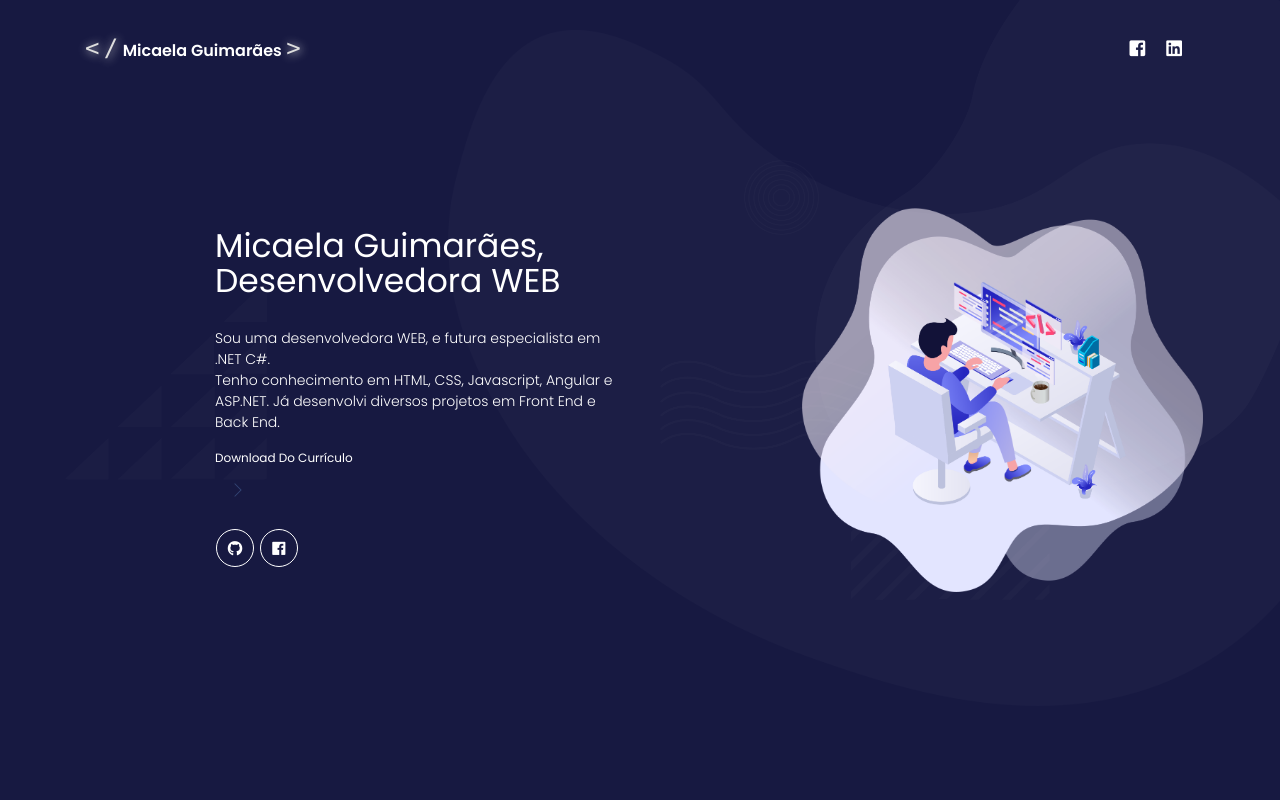
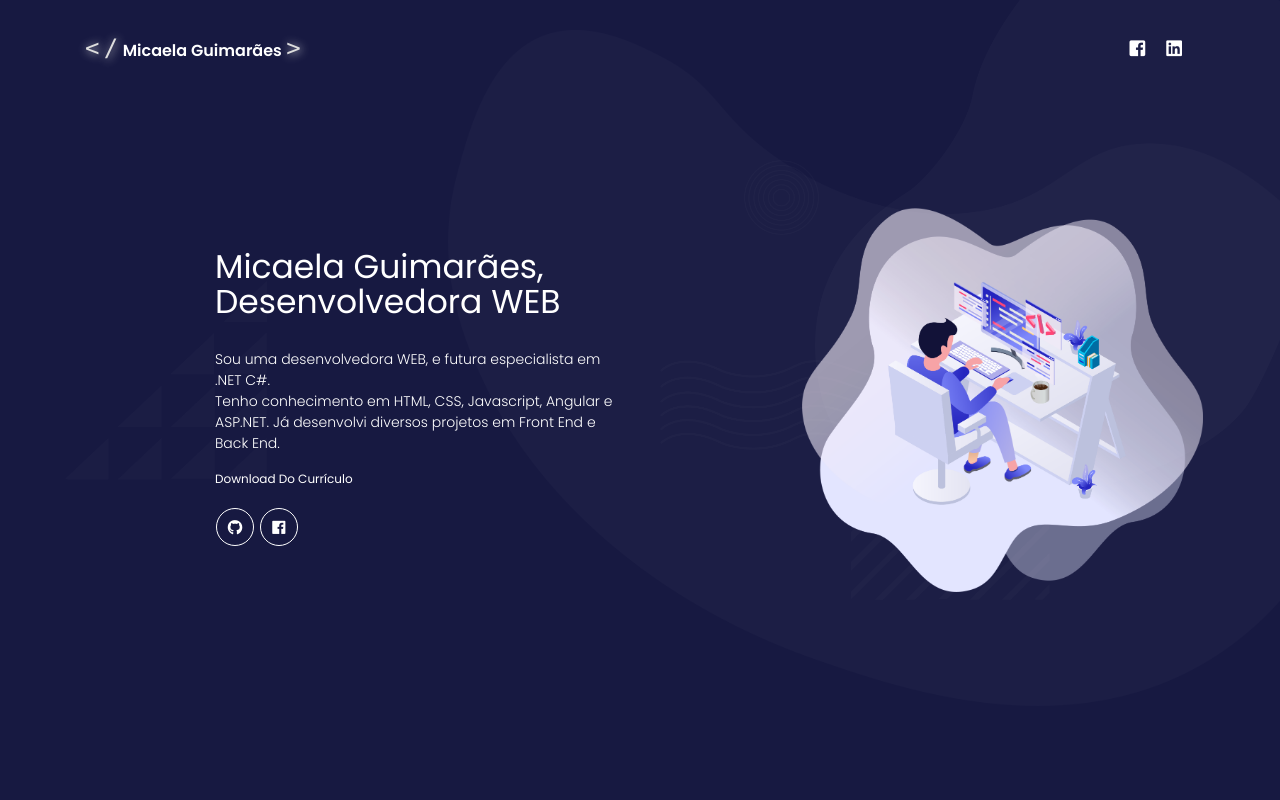
Before and after one commit to MicaelaGuimaraes/portifolio-micaela-boostrap, a website: page index.html in a window 1280 px wide. Shown: the top 800 px of the page. Drawn offline with Linux system fonts and the light colour scheme.

Commit message:
commit para ajustar Index

```diff
--- a/index.html
+++ b/index.html
@@ -93,7 +93,7 @@
             </p>
             <div class="btn-wrapper mb-3">
               <p class="category text-white d-inlFine">Download do Currículo</p>
-              <a href="#blk" class="btn btn-light btn-link btn-sm"><i class="tim-icons icon-minimal-right"></i></a>
+              <!-- <a class="btn btn-light btn-link btn-sm"><i class="tim-icons icon-minimal-right"></i></a> -->
             </div>
             <div class="btn-wrapper">
               <div class="button-container">
```
